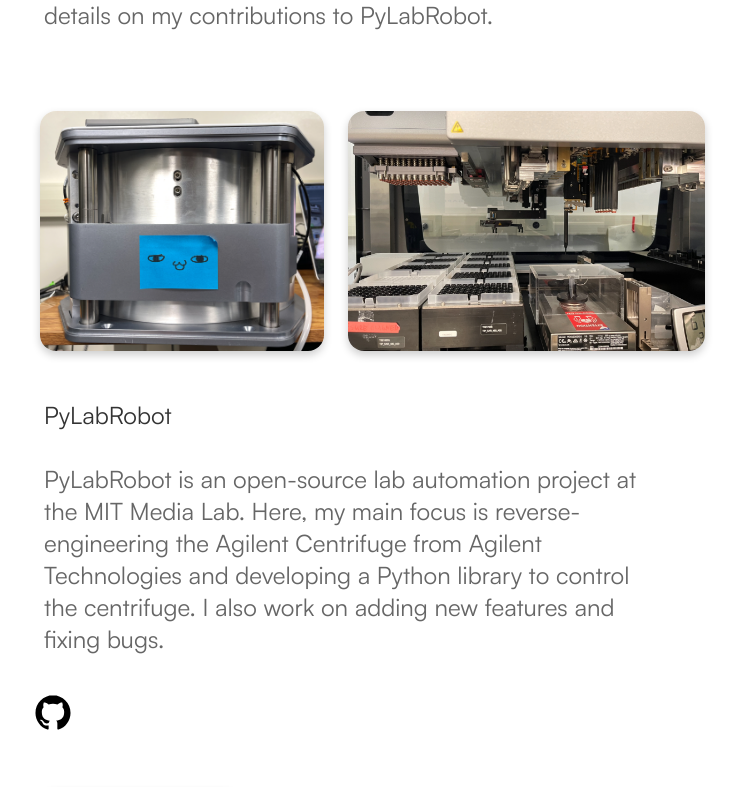
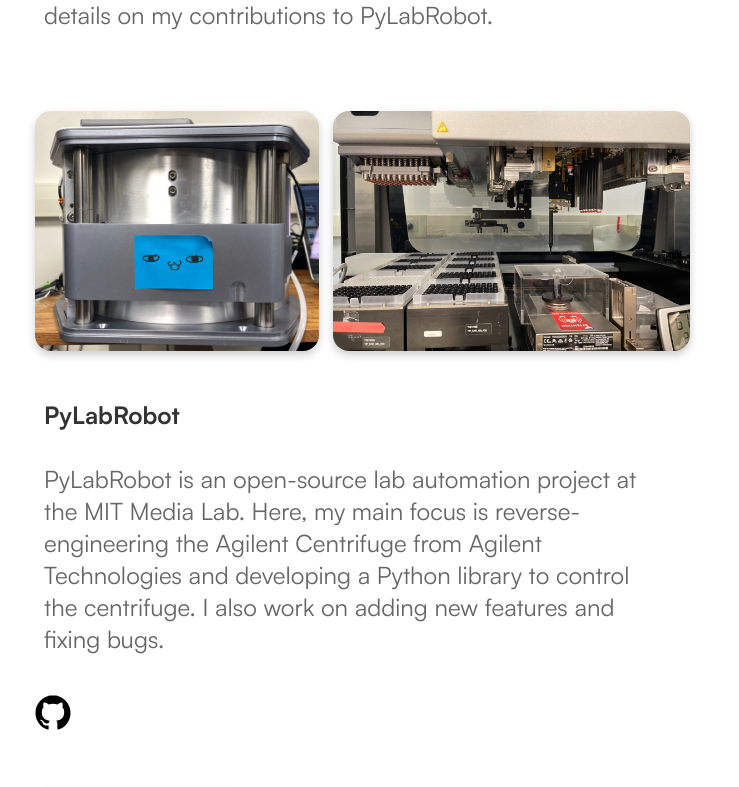
Before and after one commit to Ph1so/personal-website, a React (Create React App) app: page / in a window 1280 px wide. Shown: the part 1872-2659 px from the top of the page, without its empty margins (284-1023 px from the left). Built offline with nearby package versions, Linux system fonts and the light colour scheme.

Commit message:
remove redudant font sizing

```diff
--- a/src/components/About.css
+++ b/src/components/About.css
@@ -1,6 +1,7 @@
 @import url("../fonts.css");
 
 .about-container {
+  position: relative;
   display: flex;
   flex-direction: column;
   justify-content: center;
--- a/src/components/Hello.css
+++ b/src/components/Hello.css
@@ -33,7 +33,7 @@
 
 .description {
   font-family: "Satoshi", sans-serif;
-  font-size: clamp(1rem, 2.5vw, 1.6rem);
+  font-size: clamp(1.2rem, 2.5vw, 1.6rem);
   color: #666;
   text-align: left;
   margin-bottom: 1rem;
@@ -77,12 +77,11 @@
     margin-bottom: 2rem;
   }
 
-  .type-animation {
+  /* .type-animation {
     font-size: clamp(1.5rem, 4vw, 2.5rem);
-  }
+  } */
 
   .description {
-    font-size: clamp(0.8rem, 2vw, 1.4rem);
     text-align: center;
   }
 
--- a/src/components/Hello.js
+++ b/src/components/Hello.js
@@ -12,7 +12,7 @@
         <div className="hello">
           <TypeAnimation
             sequence={[
-              "Helllo",
+              "Helo",
               400,
               "Hello,",
               200,
--- a/src/components/Projects.css
+++ b/src/components/Projects.css
@@ -53,8 +53,8 @@
   border-radius: 1rem;
   box-shadow: 0 4px 8px rgba(0, 0, 0, 0.2);
   margin-bottom: 1rem;
-  margin-left: 2rem;
-  margin-right: 2rem;
+  margin-left: 0.1rem;
+  margin-right: 0.1rem;
 }
 
 .project-content {
@@ -68,6 +68,7 @@
 .project-title {
   font-family: "Satoshi", sans-serif;
   font-size: clamp(1rem, 2.5vw, 1.5rem);
+  font-weight: bold;
   color: #333;
   text-align: center; /* Center text */
   margin-bottom: 2rem;
@@ -92,12 +93,8 @@
     align-items: flex-start; /* Align items to the top */
   }
 
-  .project-images {
-    margin-right: 2rem; /* Adjust margin */
-  }
-
   .project-img {
-    margin-left: 0.75rem;
-    margin-right: 0.75rem;
+    margin-left: 0.45rem;
+    margin-right: 0.45rem;
   }
 }
--- a/src/fonts.css
+++ b/src/fonts.css
@@ -1,7 +1,16 @@
+/* fonts.css */
+@font-face {
+  font-family: "Satoshi";
+  src: url("./fonts/Satoshi-Bold.woff2") format("woff2"),
+    url("./fonts/Satoshi-Bold.woff") format("woff");
+  font-weight: bold;
+  font-style: normal;
+}
+
 @font-face {
   font-family: "Satoshi";
   src: url("./fonts/Satoshi-Regular.woff2") format("woff2"),
     url("./fonts/Satoshi-Regular.woff") format("woff");
-  /* font-weight: normal;
-  font-style: normal; */
+  font-weight: normal;
+  font-style: normal;
 }
```
Also changed, not shown: src/index.js (+4 -4 lines).
